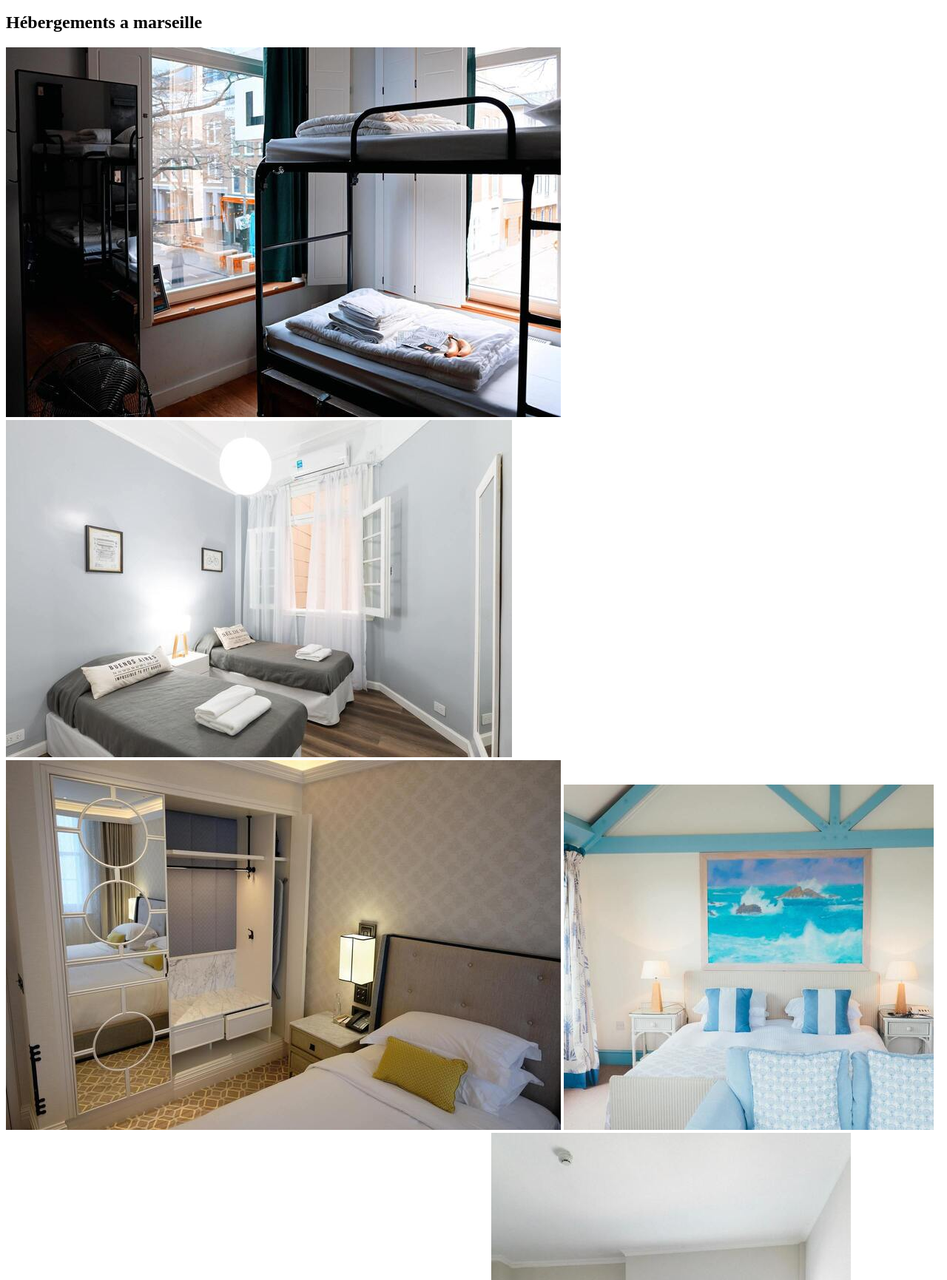
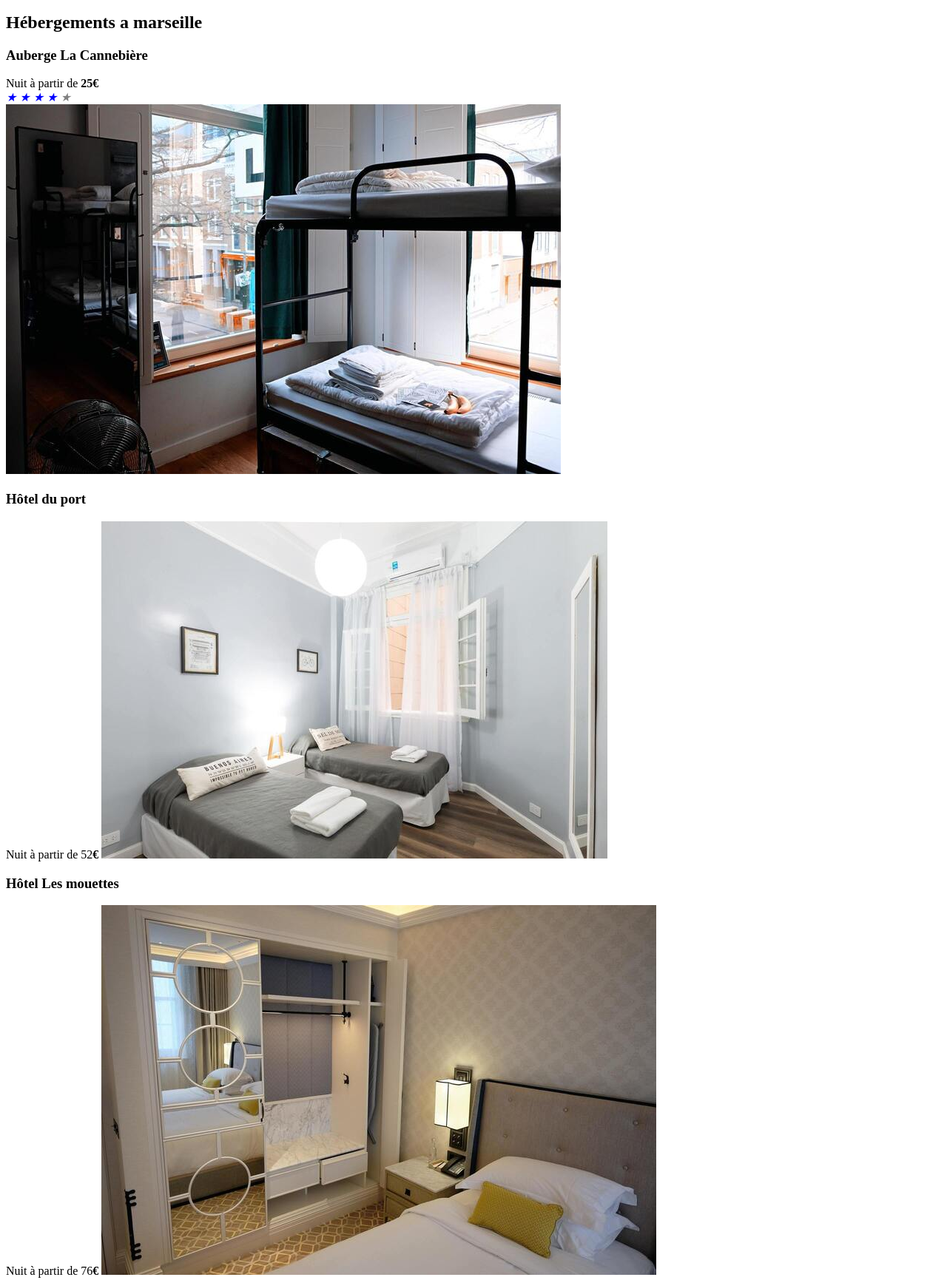
Before and after one commit to ThomasChardon/ChardonThomas_2_15122020, a plain HTML site: page index.html in a window 1280 px wide. Shown: the part 150-1881 px from the top of the page at 74% size. Drawn offline with Linux system fonts and the light colour scheme.

Commit message:
ajout systeme de notations par etoiles et legendes photos

```diff
--- a/index.html
+++ b/index.html
@@ -25,12 +25,43 @@
         <h2>Hébergements a marseille</h2>
         <article>
             <!-- photos -->
+            <div id="La Cannebiere">
+                <h3>Auberge La Cannebière</h3>
+                Nuit à partir de <strong>25€</strong>
+                <div id="Note en etoiles">
+                    <i class="etoile_pleine">★</i>
+                    <i class="etoile_pleine">★</i>
+                    <i class="etoile_pleine">★</i>
+                    <i class="etoile_pleine">★</i>
+                    <i class="etoile_vide">★</i>
+                </div>
                 <img src="images/hebergements/4_small/marcus-loke-WQJvWU_HZFo-unsplash.jpg" alt="Photographie Auberge La Cannebière" />
+            </div>
+            <div id="Hotel du port">
+                <h3>Hôtel du port</h3>
+                Nuit à partir de 52<strong>€</strong>
                 <img src="images/hebergements/4_small/fred-kleber-gTbaxaVLvsg-unsplash.jpg" alt="Photographie Hôtel du port" />
+            </div>
+            <div id="Hotel Les mouettes">
+                <h3>Hôtel Les mouettes</h3>
+                Nuit à partir de 76<strong>€</strong>
                 <img src="images/hebergements/4_small/reisetopia-B8WIgxA_PFU-unsplash.jpg" alt="Photographie Hôtel Les mouettes" />
+            </div>
+            <div id="Hotel de la mer">
+                <h3>Hôtel de la mer</h3>
+                Nuit à partir de 46<strong>€</strong>
                 <img src="images/hebergements/4_small/annie-spratt-Eg1qcIitAuA-unsplash.jpg" alt="Photographie Hôtel de la mer" />
+            </div>
+            <div id="Auberge Le Panier">
+                <h3>Auberge Le Panier</h3>
+                Nuit à partir de <strong>23€</strong>
                 <img src="images/hebergements/4_small/nicate-lee-kT-ZyaiwBe0-unsplash.jpg" alt="Photographie Auberge Le Panier" />
+            </div>
+            <div id="Hotel chez Amina">
+                <h3>Hôtel chez Amina</h3>
+                Nuit à partir de 96<strong>€</strong>
                 <img src="images/hebergements/4_small/febrian-zakaria-M6S1WvfW68A-unsplash.jpg" alt="Photographie Hôtel chez Amina" />
+            </div>
             <a href="#">Afficher plus</a>
         </article>
         <aside>
--- a/style.css
+++ b/style.css
@@ -0,0 +1,9 @@
+.etoile_pleine
+{
+    color:blue;
+}
+
+.etoile_vide
+{
+    color:grey;
+}
```
Lines whose indentation alone changed are shown as unchanged.
